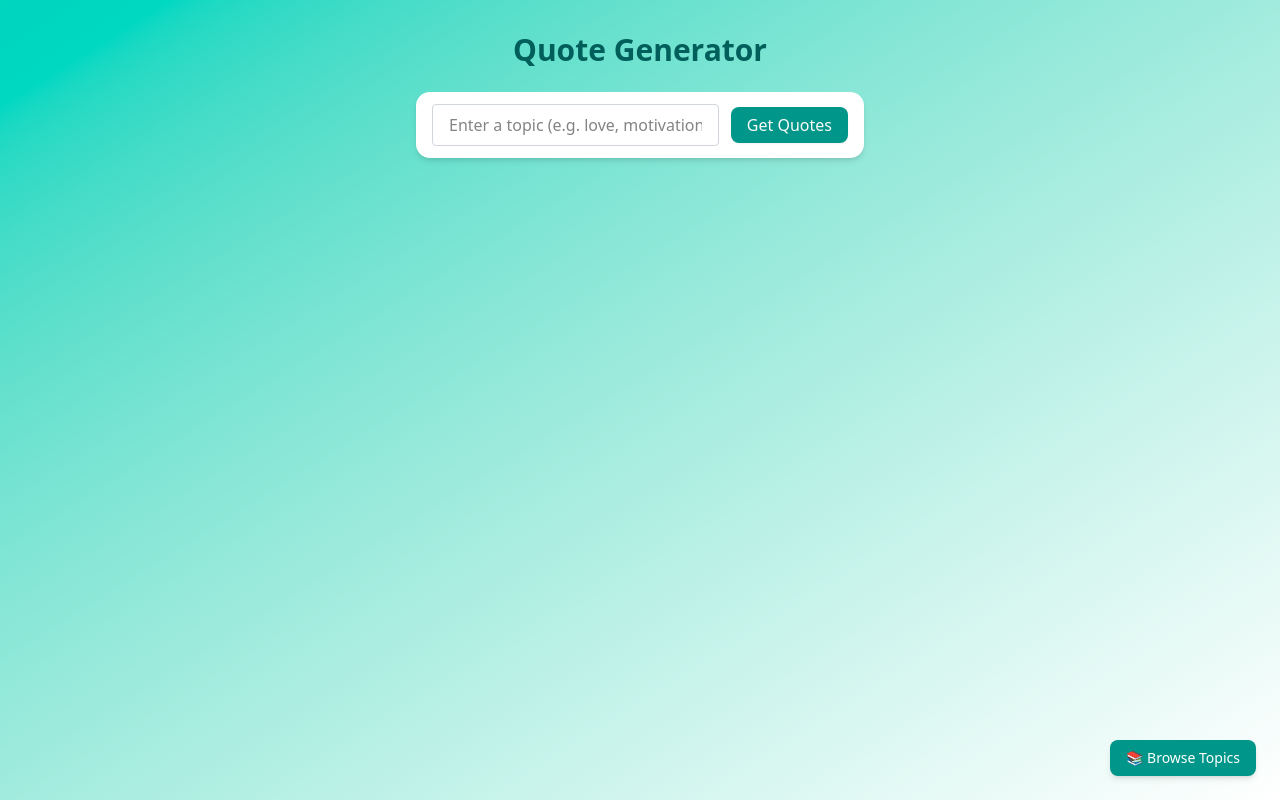
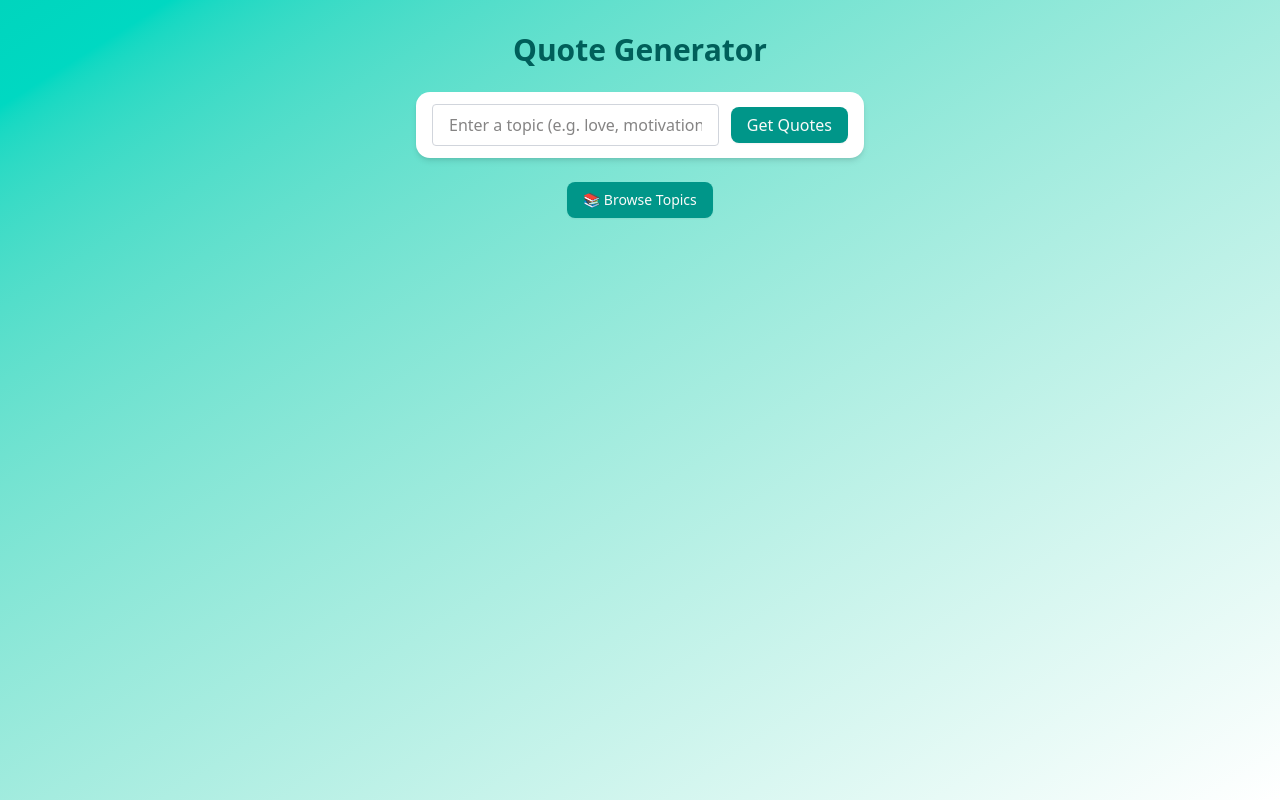
Before and after one commit to saqibhakeem/Nexium_Saqib_Assign1, a Next.js app in the folder quote-generator/: page / in a window 1280 px wide. Built offline with nearby package versions, Linux system fonts and the light colour scheme.

Commit message:
Fixed UI

```diff
--- a/quote-generator/src/app/components/QuoteForm.tsx
+++ b/quote-generator/src/app/components/QuoteForm.tsx
@@ -9,6 +9,7 @@ import Lottie from "lottie-react";
 import loadingAnimation from "@/lottie/loading.json";
 import { Quote } from "lucide-react";
 import { useEffect } from "react";
+import TopicDrawer from "./TopicDrawer";
 
 export default function QuoteForm({
   initialTopic = "",
@@ -133,14 +134,18 @@ setResults(uniqueQuotes);
         </Button>
       </form>
 
-      <div className="mt-6 w-full max-w-6xl">
+         <div className="mt-2">
+    <TopicDrawer onSelect={setTopic} />
+  </div>
+
+      <div className="mt-4 w-full max-w-6xl">
         {loading && (
           <motion.div
             key="loader"
             initial={{ opacity: 0 }}
             animate={{ opacity: 1 }}
             exit={{ opacity: 0 }}
-            className="flex justify-center mt-6"
+            className="flex justify-center mt-2"
           >
             <Lottie animationData={loadingAnimation} loop className="w-24 h-24" />
           </motion.div>
--- a/quote-generator/src/app/components/TopicDrawer.tsx
+++ b/quote-generator/src/app/components/TopicDrawer.tsx
@@ -28,8 +28,7 @@ export default function TopicDrawer({ onSelect }: TopicDrawerProps) {
     <Sheet open={open} onOpenChange={setOpen}>
       <SheetTrigger asChild>
         <Button
-  variant="default"
-  className="fixed bottom-6 right-6 z-50 shadow-md  text-white"
+  variant="default" className="mt-4"
 >📚 Browse Topics</Button>
       </SheetTrigger>
       <SheetContent side="left" className="w-[300px] sm:w-[400px]">
--- a/quote-generator/src/app/page.tsx
+++ b/quote-generator/src/app/page.tsx
@@ -1,18 +1,17 @@
 "use client";
 
 import QuoteForm from "@/app/components/QuoteForm";
-import TopicDrawer from "@/app/components/TopicDrawer";
 import { useState } from "react";
 
 export default function Home() {
-  const [selectedTopic,setSelectedTopic] = useState("");
+  const [selectedTopic] = useState("");
 
   return (
     <>
 
 
       <main>
-        <TopicDrawer onSelect={(topic) => setSelectedTopic(topic)} />
+
         <QuoteForm initialTopic={selectedTopic} />
       </main>
     </>
```
